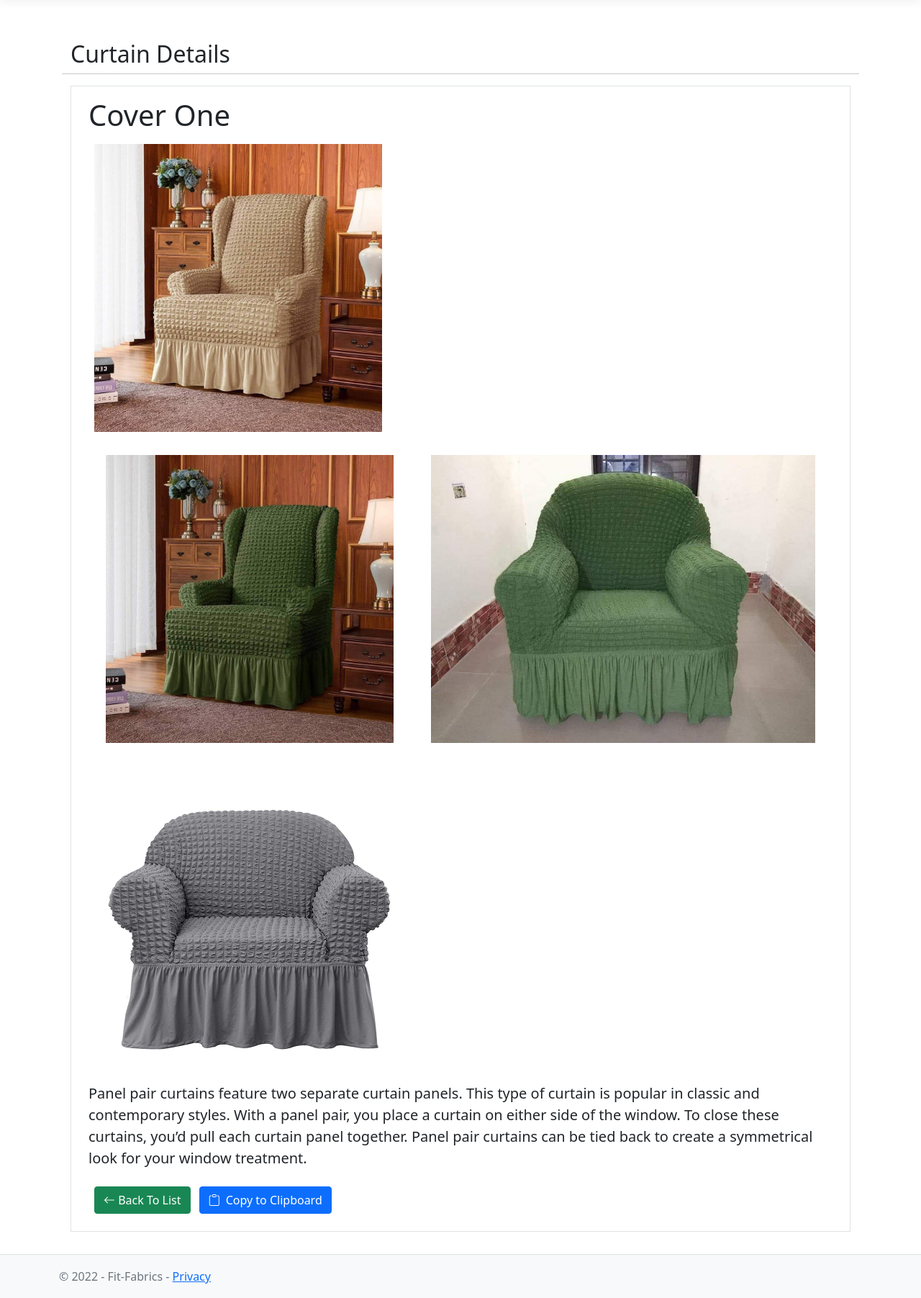
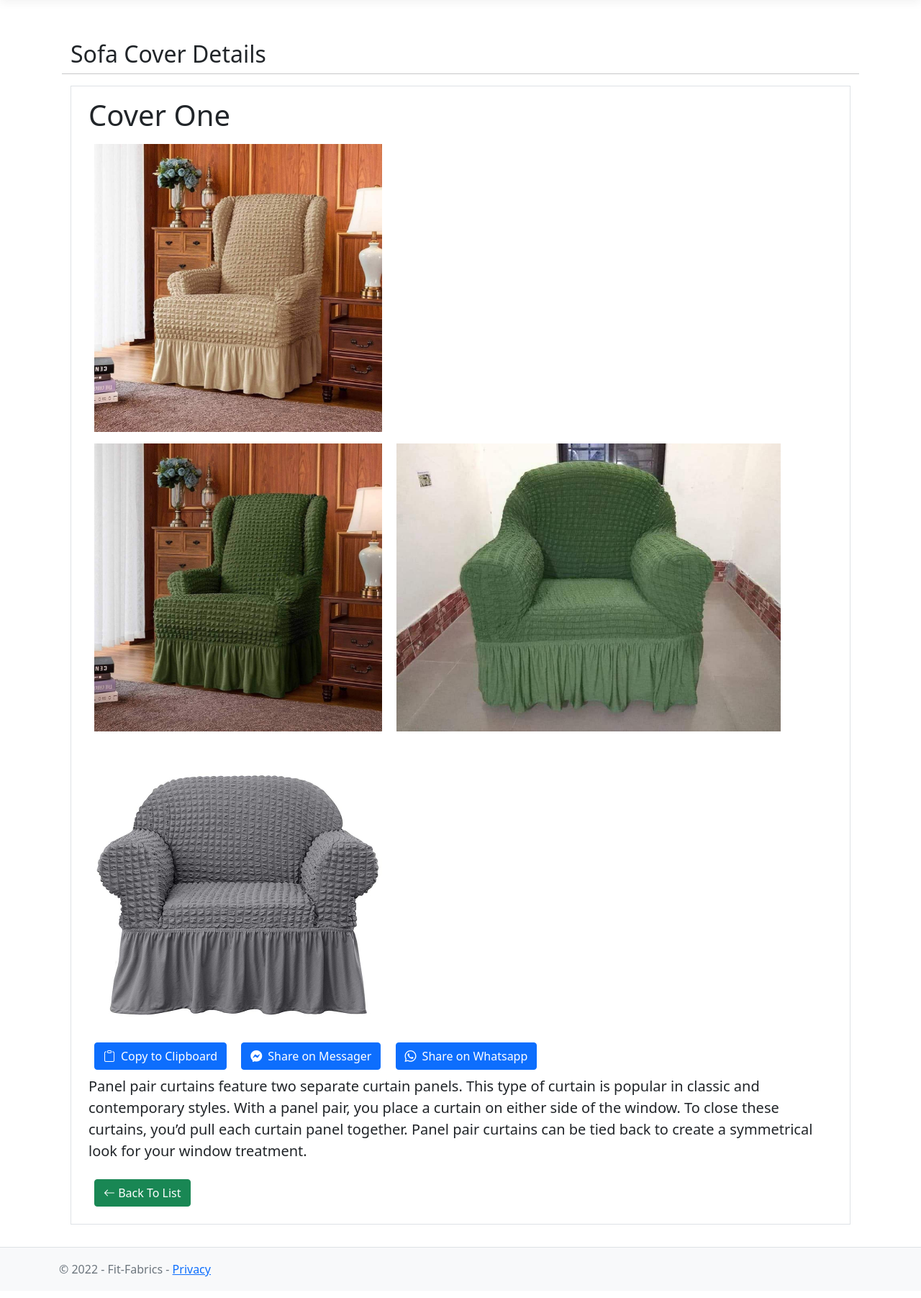
Before and after one commit to rahiyansafz/FitFabrics-DEMO, an ASP.NET Core app: page /Home/SofaCovers/1 in a window 1280 px wide. Shown: the part 57-1860 px from the top of the page at 72% size. After the commit the page ends 1830 px from the top, so only its background shows below. Run offline with ASP.NET Core 8, Linux system fonts and the light colour scheme; style sheets or scripts are compiled from the project's sources.

Commit message:
share link implemented

```diff
--- a/FitFabrics.Web/Views/Home/Index.cshtml
+++ b/FitFabrics.Web/Views/Home/Index.cshtml
@@ -94,7 +94,7 @@
                         <div class="card-body">
                             <h5 class="card-title" style="font-weight: 600">@item.Name</h5>
                             @Html.ActionLink("View Detail", "SofaCovers", new {id=item.Id},
-                        new{@class = "btn btn-secondary cursor-pointer"})
+                        new{@class = "btn btn-secondary cursor-pointer shadow-none"})
                         </div>
                     </div>
                 </section>
--- a/FitFabrics.Web/Views/Home/SofaCovers.cshtml
+++ b/FitFabrics.Web/Views/Home/SofaCovers.cshtml
@@ -7,7 +7,7 @@
 <div class="container p-3">
     <div class="row pt-4">
         <div class="col-6">
-            <h2 class="text-dark">Curtain Details</h2>
+            <h2 class="text-dark">Sofa Cover Details</h2>
         </div>
         <hr />
     </div>
@@ -18,16 +18,18 @@
 
         @*<img style="object-fit:cover; max-height:400px; border: none" src="~/@Model.ImageUrl" class="img-thumbnail" alt="...">*@
         <img style="object-fit:cover; max-height:400px" src="~/@Model.ImageUrl" class="img-fluid m-2" alt="Cover Image"> <br />
+        <img style="object-fit:cover; max-height:400px;" src="~/@Model.ImageOne" class="img-fluid m-2" alt="Cover Image">
+        <img style="object-fit:cover; max-height:400px;" src="~/@Model.ImageTwo" class="img-fluid m-2" alt="Cover Image">
+        <img style="object-fit:cover; max-height:400px;" src="~/@Model.ImageThree" class="img-fluid m-2" alt="Cover Image"> <br />
 
-        <img style="object-fit:cover; max-height:400px;" src="~/@Model.ImageOne" class="img-fluid m-4" alt="Cover Image">
-        <img style="object-fit:cover; max-height:400px;" src="~/@Model.ImageTwo" class="img-fluid m-4" alt="Cover Image">
-        <img style="object-fit:cover; max-height:400px;" src="~/@Model.ImageThree" class="img-fluid m-4" alt="Cover Image">
+        <button class="btn btn-primary shadow-none m-2" onclick="copyUrl()"><i class="bi bi-clipboard"></i>&ensp;Copy to Clipboard</button>
+        <button class="btn btn-primary shadow-none m-2" onclick="share_messenger()"><i class="bi bi-messenger"></i>&ensp;Share on Messager</button>
+        <button class="btn btn-primary shadow-none m-2" onclick="share_whatsapp()"><i class="bi bi-whatsapp"></i>&ensp;Share on Whatsapp</button>
 
         <p class="lead">@Model.Description</p>
         <a class="btn btn-success m-2 shadow-none" asp-controller="Home" asp-action="Index">
             <i class="bi bi-arrow-left"></i> Back To List
         </a>
-        <button class="btn btn-primary shadow-none" onclick="copyUrl()"><i class="bi bi-clipboard"></i>&ensp;Copy to Clipboard</button>
     </div>
 </div>
 
@@ -37,13 +39,19 @@
         let pageUrl = document.location.href;
         //console.log("Current Page URL is: ", pageUrl);
     }
-
     init();
-
     function copyUrl(){
         var copyUrl = document.location.href;
         navigator.clipboard.writeText(copyUrl);
         //console.log("Copied the text: " + copyUrl);
     }
+
+    function share_messenger(){
+         window.open('fb-messenger://share?link=' + encodeURIComponent(window.location.href) + '&app_id=' + encodeURIComponent('450319712953306'));
+    }
+
+    function share_whatsapp(){
+        window.open('whatsapp://send?text=window.location.href')
+    }
 </script>
 }
```
Also changed, not shown: FitFabrics.Web/Views/Home/Curtains.cshtml (+13 -4 lines).
